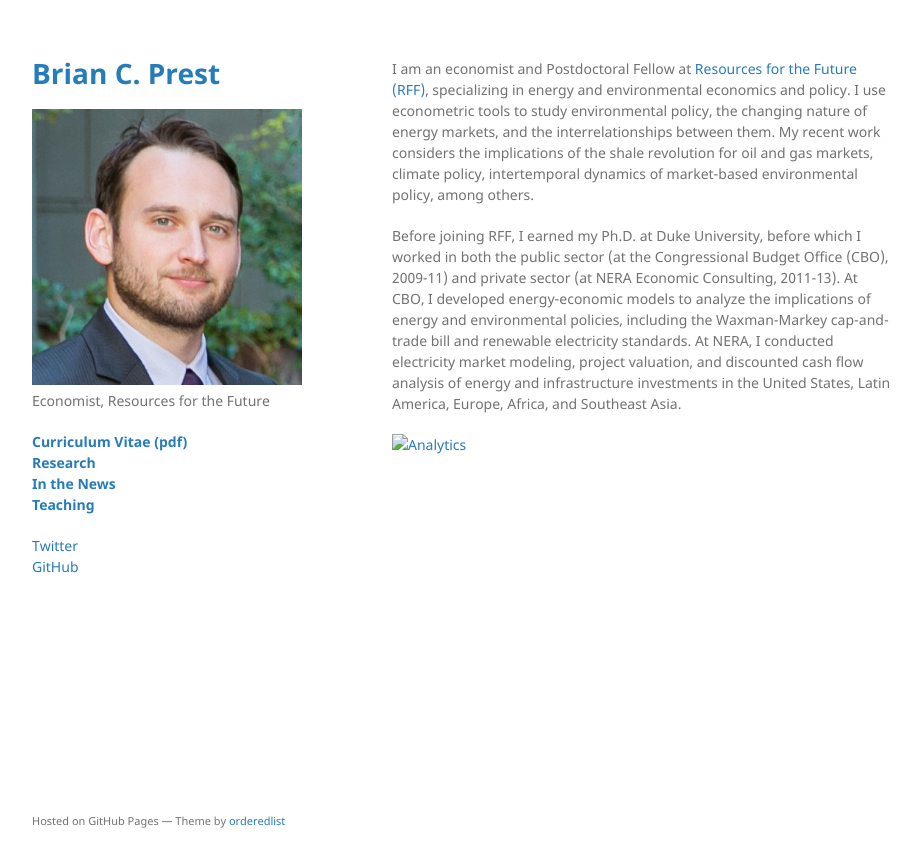
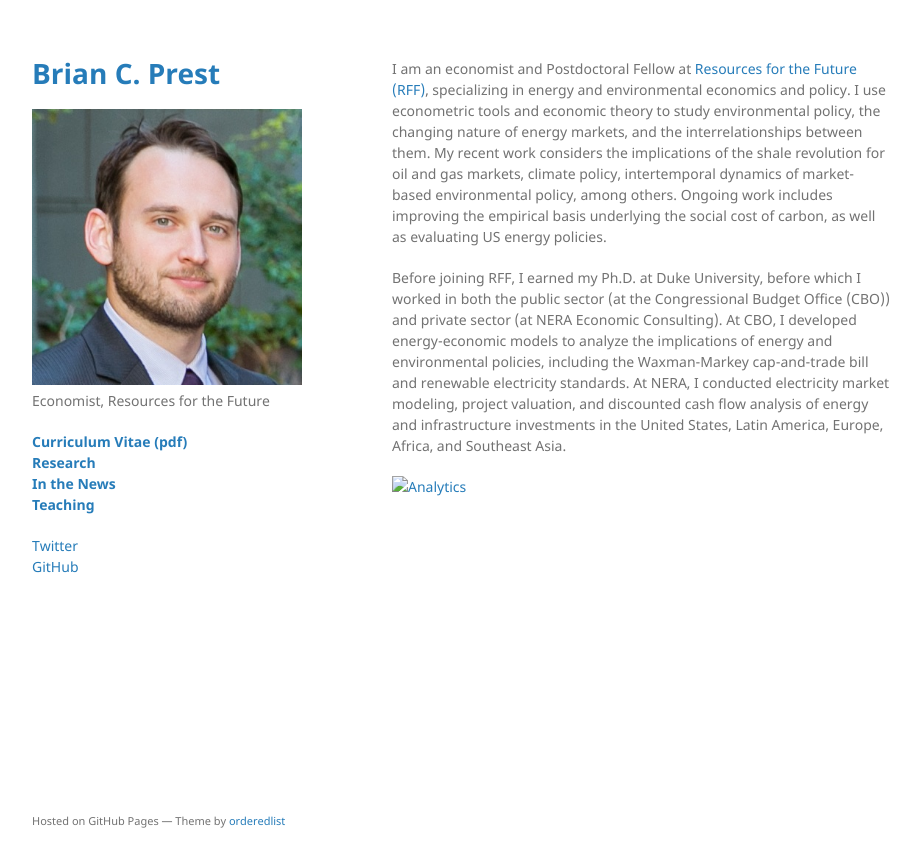
Before and after one commit to bprest/bprest.github.io, a Jekyll site: the page built from index.md, in a window 1280 px wide. Shown: the top 867 px of the page, without its empty margins (178-1098 px from the left). Built offline with Jekyll 4.4.1, drawn with Linux system fonts in a browser that asks for light colours.

Commit message:
update bio

```diff
--- a/index.md
+++ b/index.md
@@ -2,9 +2,9 @@
 layout: default
 ---
 
-I am an economist and Postdoctoral Fellow at [Resources for the Future (RFF)](https://www.rff.org), specializing in energy and environmental economics and policy. I use econometric tools to study environmental policy, the changing nature of energy markets, and the interrelationships between them. My recent work considers the implications of the shale revolution for oil and gas markets, climate policy, intertemporal dynamics of market-based environmental policy, among others.
+I am an economist and Postdoctoral Fellow at [Resources for the Future (RFF)](https://www.rff.org), specializing in energy and environmental economics and policy. I use econometric tools and economic theory to study environmental policy, the changing nature of energy markets, and the interrelationships between them. My recent work considers the implications of the shale revolution for oil and gas markets, climate policy, intertemporal dynamics of market-based environmental policy, among others. Ongoing work includes improving the empirical basis underlying the social cost of carbon, as well as evaluating US energy policies.
 
-Before joining RFF, I earned my Ph.D. at Duke University, before which I worked in both the public sector (at the Congressional Budget Office (CBO), 2009-11) and private sector (at NERA Economic Consulting, 2011-13). At CBO, I developed energy-economic models to analyze the implications of energy and environmental policies, including the Waxman-Markey cap-and-trade bill and renewable electricity standards. At NERA, I conducted electricity market modeling, project valuation, and discounted cash flow analysis of energy and infrastructure investments in the United States, Latin America, Europe, Africa, and Southeast Asia.
+Before joining RFF, I earned my Ph.D. at Duke University, before which I worked in both the public sector (at the Congressional Budget Office (CBO)) and private sector (at NERA Economic Consulting). At CBO, I developed energy-economic models to analyze the implications of energy and environmental policies, including the Waxman-Markey cap-and-trade bill and renewable electricity standards. At NERA, I conducted electricity market modeling, project valuation, and discounted cash flow analysis of energy and infrastructure investments in the United States, Latin America, Europe, Africa, and Southeast Asia.
 
 
 
```
